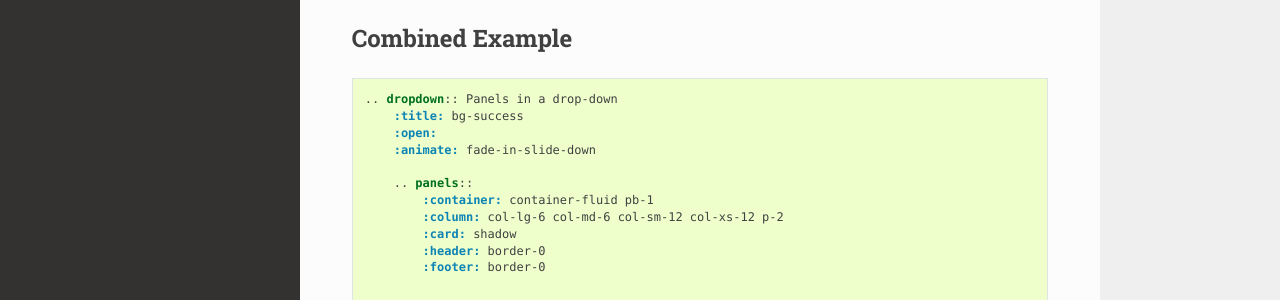
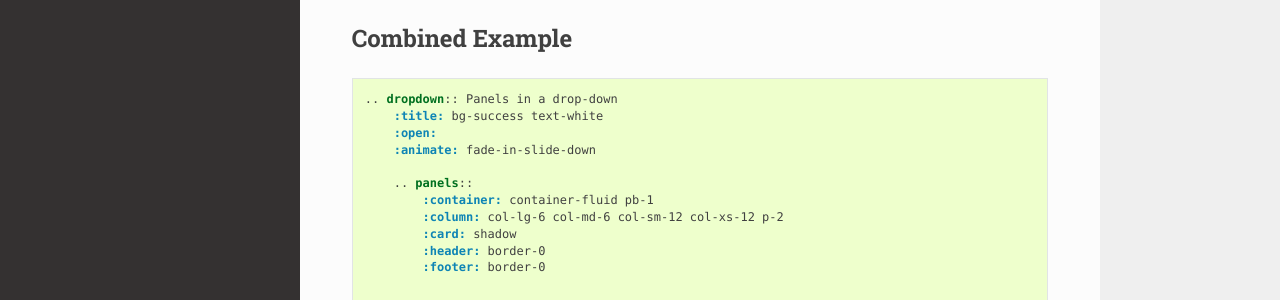
Before and after one commit to executablebooks/sphinx-panels, a Sphinx documentation site: the page built from docs/index.rst, in a window 1280 px wide and 900 px high, scrolled down 8841 px. Shown: the part 151-451 px from the top of the window. Built offline with Sphinx 7.4.7 and the Read the Docs theme 2.0.0, drawn with Linux system fonts in a browser that asks for light colours.

Commit message:
Update index.rst

```diff
--- a/docs/index.rst
+++ b/docs/index.rst
@@ -547,7 +547,7 @@ Combined Example
 .. code-block:: rst
 
     .. dropdown:: Panels in a drop-down
-        :title: bg-success
+        :title: bg-success text-white
         :open:
         :animate: fade-in-slide-down
 
@@ -591,7 +591,7 @@ Combined Example
                 :classes: btn-link stretched-link font-weight-bold
 
 .. dropdown:: Panels in a drop-down
-    :title: bg-success
+    :title: bg-success text-white
     :open:
     :animate: fade-in-slide-down
 
```
